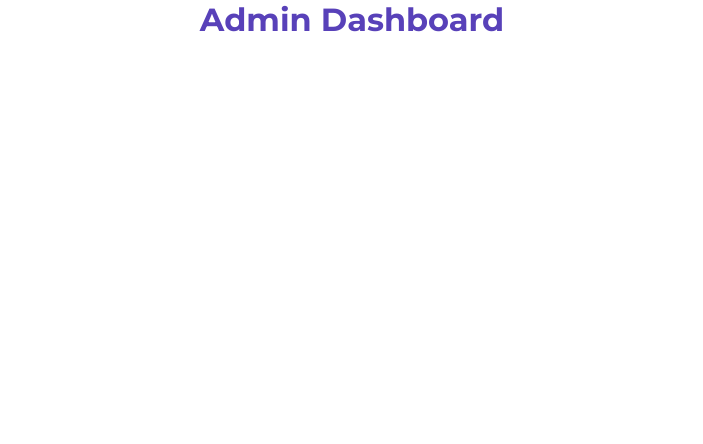
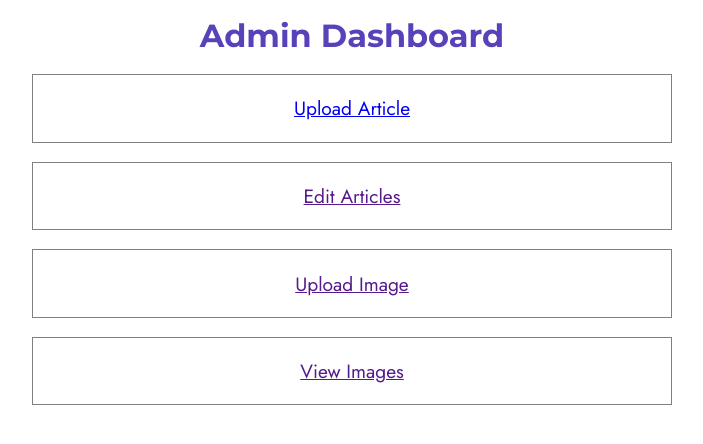
Before and after one commit to Kirera-Wainaina/the-talking-owl, a website: page frontend/html/admin/home.html in a window 1280 px wide. Shown: the whole page, without its empty margins (288-991 px from the left). Drawn offline with Linux system fonts and the light colour scheme.

Commit message:
Create menu in admin/home

```diff
--- a/frontend/css/admin/home.css
+++ b/frontend/css/admin/home.css
@@ -4,10 +4,31 @@ h1 {
     color: var(--primary);
     grid-column: 1 / 13;
     text-align: center;
+    margin-top: .5em;
+}
+
+#menu {
+    grid-column: 4 / 10;
+    display: flex;
+    flex-direction: column;
+}
+
+#menu a {
+    border: 1px solid grey;
+    display: inline-block;
+    padding: 1em;
+    margin-top: 1em;
+    text-align: center;
+    font-size: 1.2em;
 }
 
 @media (orientation: portrait) {
     h1 {
         grid-column: 1 / 7;
     }
+
+    #menu {
+        grid-column: 1 / 7;
+        padding: 1em;
+    }
 }
--- a/frontend/html/admin/home.html
+++ b/frontend/html/admin/home.html
@@ -17,7 +17,12 @@
 
   <body>
     <h1>Admin Dashboard</h1>
-
+    <div id="menu">
+      <a href="/admin/upload-article">Upload Article</a>
+      <a href="">Edit Articles</a>
+      <a href="">Upload Image</a>
+      <a href="">View Images</a>
+    </div>
   </body>
 
 </html>
```
